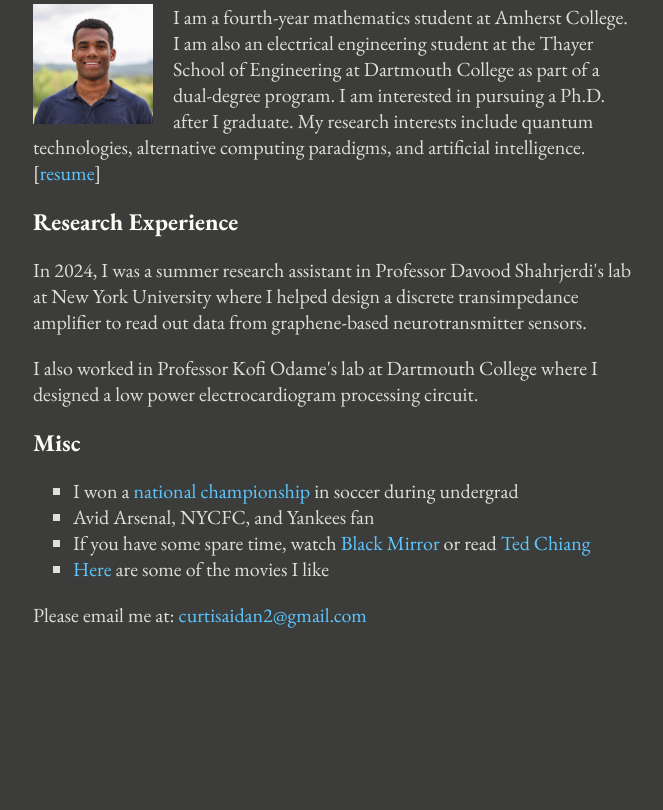
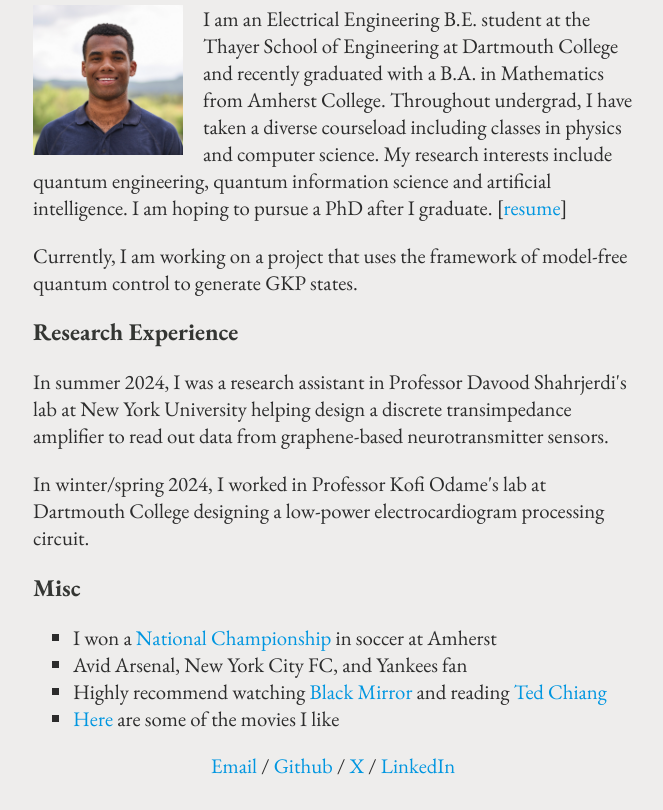
Before and after one commit to aidancurtis/aidancurtis.github.io, a plain HTML site: page index.html in a window 1280 px wide. Shown: the part 118-928 px from the top of the page, without its empty margins (307-970 px from the left). Before the commit the page ends 800 px from the top, so only its background shows below. Drawn offline with nearby package versions, Linux system fonts and the light colour scheme.

Commit message:
change to light mode

```diff
--- a/index.html
+++ b/index.html
@@ -22,26 +22,27 @@
         </header>
         <article>
             <a href="imgs/portrait.jpg">
-                <img class="portrait" src="imgs/portrait.jpg" alt="portrait" height="120px">
+                <img class="portrait" src="imgs/portrait.jpg" alt="portrait" height="150px">
             </a>
             <p>
-                I am a fourth-year mathematics student at Amherst College. I am also an electrical engineering student at the Thayer School of Engineering at Dartmouth College as part of a dual-degree program. I am interested in pursuing a Ph.D. after I graduate. My research interests include quantum technologies, alternative computing paradigms, and artificial intelligence. [<a href="./docs/aidan_curtis_resume_research_june_2025.pdf" target="_blank">resume</a>]
+                I am an Electrical Engineering B.E. student at the Thayer School of Engineering at Dartmouth College and recently graduated with a B.A. in Mathematics from Amherst College. Throughout undergrad, I have taken a diverse courseload including classes in physics and computer science. My research interests include quantum engineering, quantum information science and artificial intelligence. I am hoping to pursue a PhD after I graduate. [<a href="./docs/aidan_curtis_resume.pdf" target="_blank">resume</a>]
             </p>
+            <p>Currently, I am working on a project that uses the framework of model-free quantum control to generate GKP states.</p>
             <h2 class="title">Research Experience</h1>
             <p>
-                In 2024, I was a summer research assistant in Professor Davood Shahrjerdi's lab at New York University where I helped design a discrete transimpedance amplifier to read out data from graphene-based neurotransmitter sensors.
+                In summer 2024, I was a research assistant in Professor Davood Shahrjerdi's lab at New York University helping design a discrete transimpedance amplifier to read out data from graphene-based neurotransmitter sensors.
             </p>
             <p>
-                I also worked in Professor Kofi Odame's lab at Dartmouth College where I designed a low power electrocardiogram processing circuit.
+                In winter/spring 2024, I worked in Professor Kofi Odame's lab at Dartmouth College designing a low-power electrocardiogram processing circuit.
             </p>
             <h2 class="title">Misc</h1>
             <ul>
-                <li>I won a <a href="https://amherststudent.com/article/a-wine-dark-sea-the-mammoths-win-it-all/" target="_blank">national championship</a> in soccer during undergrad</li>
-                <li>Avid Arsenal, NYCFC, and Yankees fan</li>
-                <li>If you have some spare time, watch <a href="https://en.wikipedia.org/wiki/Black_Mirror" target="_blank">Black Mirror</a> or read <a href="https://en.wikipedia.org/wiki/Ted_Chiang" target="_blank">Ted Chiang</a></li>
+                <li>I won a <a href="https://youtu.be/2bYuCf1Uip4?si=tN__kGwVB-9IHqVf" target="_blank">National Championship</a> in soccer at Amherst</li>
+                <li>Avid Arsenal, New York City FC, and Yankees fan</li>
+                <li>Highly recommend watching <a href="https://en.wikipedia.org/wiki/Black_Mirror" target="_blank">Black Mirror</a> and reading <a href="https://en.wikipedia.org/wiki/Ted_Chiang" target="_blank">Ted Chiang</a></li>
                 <li><a href="https://letterboxd.com/aidancurtis/" target="_blank">Here</a> are some of the movies I like</li>
             </ul>
-            <p>Please email me at: <a href="mailto:curtisaidan2@gmail.com">curtisaidan2@gmail.com</a></p>
+            <p style="text-align: center"><a href="mailto:curtisaidan2@gmail.com">Email</a> / <a href="https://github.com/aidancurtis">Github</a> / <a href="https://x.com/aidancurtisss">X</a> / <a href="https://www.linkedin.com/in/aidancurtis/">LinkedIn</a></p>
         </article>
     </div>
 </body>
--- a/style.css
+++ b/style.css
@@ -7,7 +7,7 @@
     --main-text-color-dark-mode: #dfdfd7;
     --header-color-dark-mode: #fdfcf5;
 
-    color-scheme: dark;
+    color-scheme: light;
 }
 
 * {
@@ -63,11 +63,11 @@ h2 {
 }
 
 p {
-    font-size: 1.25em;
+    font-size: 1.3em;
 }
 
 ul {
-    font-size: 1.25em;
+    font-size: 1.3em;
     display: block;
     list-style-type: square;
 }
@@ -82,7 +82,7 @@ article {
 }
 
 a {
-    color: #5cc8ff;
+    color: #0096E0;
     text-decoration: none;
 }
 
```
Also changed, not shown: 2 other files.
